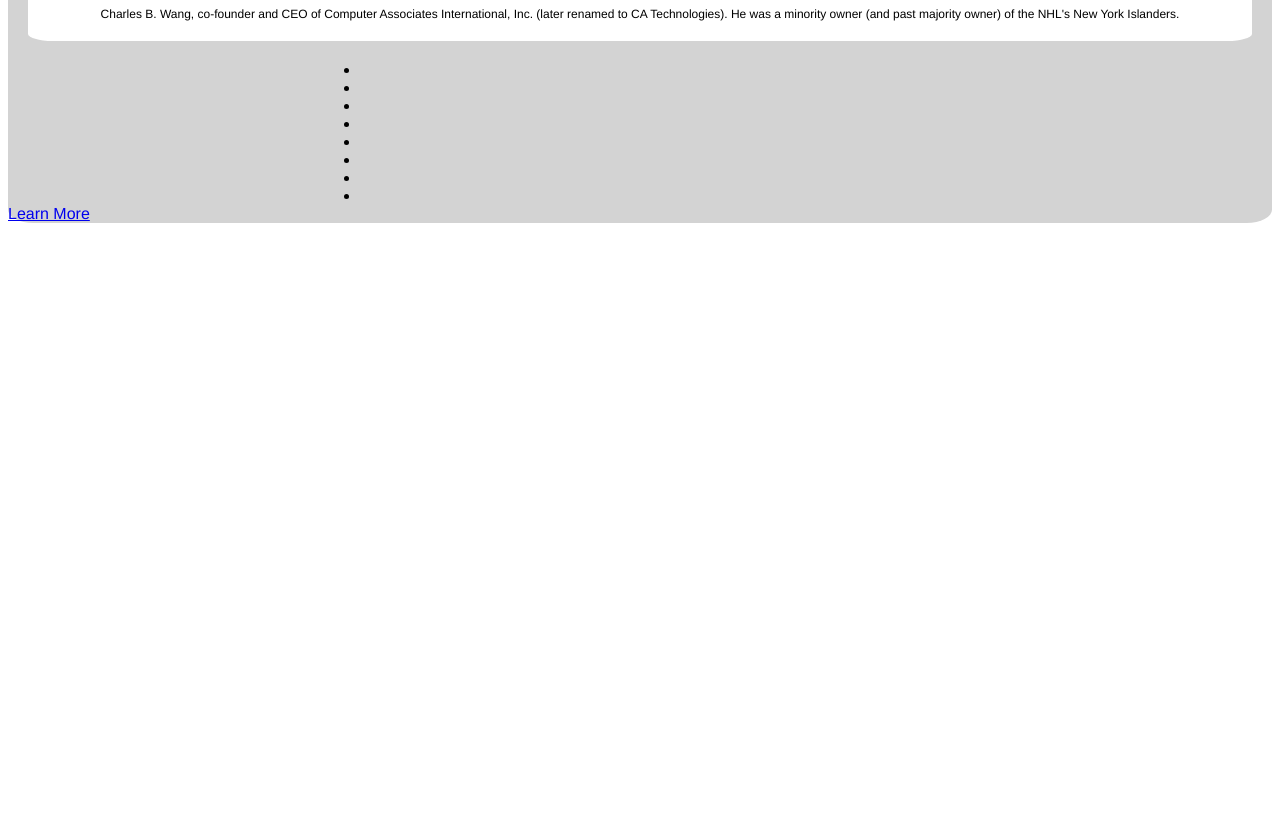
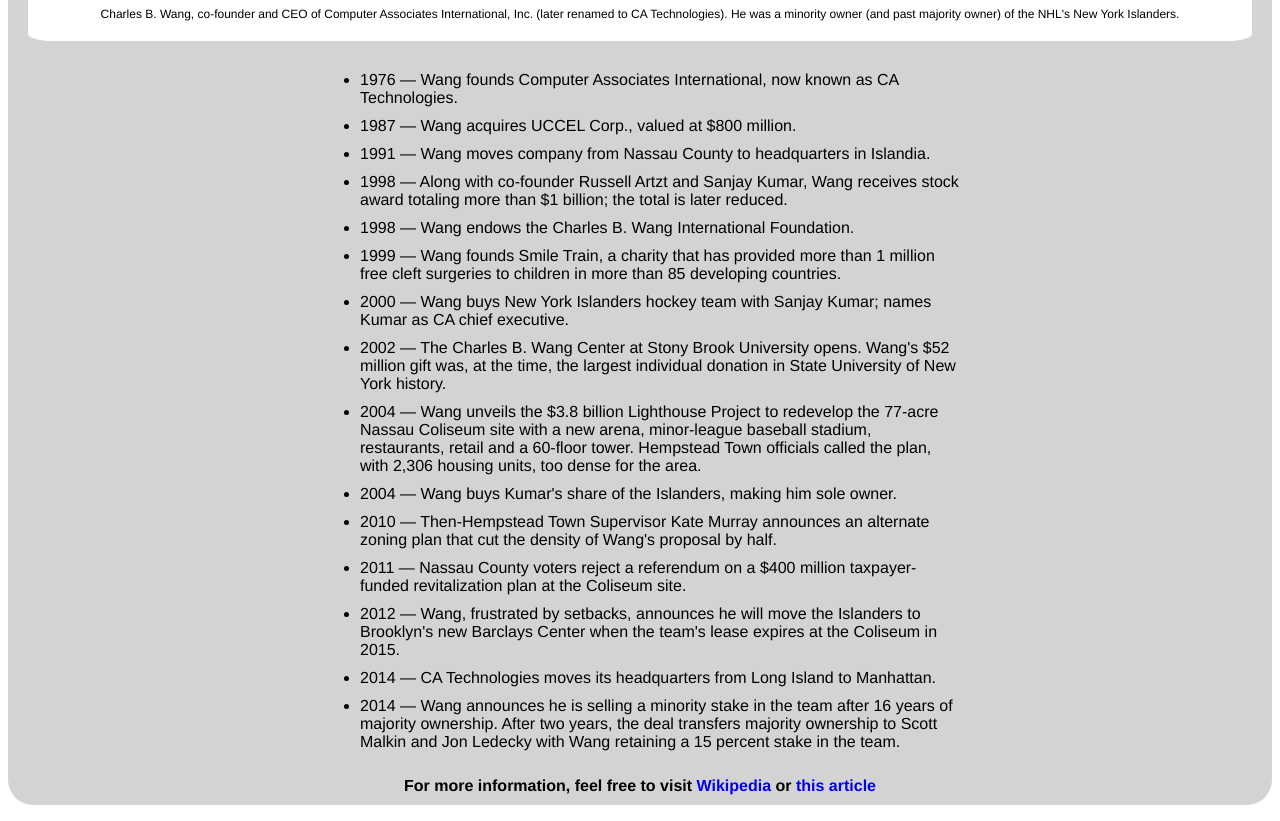
Before and after one commit to b-cheng/fcc-tribute-page, a plain HTML site: page index.html in a window 1280 px wide. Shown: the part 471-1292 px from the top of the page. Before the commit the page ends 800 px from the top, so only its background shows below. Drawn offline with Linux system fonts and the light colour scheme.

Commit message:
Add more info and styling

```diff
--- a/index.html
+++ b/index.html
@@ -15,16 +15,23 @@
  	</div>
  	<div id='tribute-info'>
  		<ul id='tribute-list'>
- 			<li></li>
- 			<li></li>
- 			<li></li>
- 			<li></li>
-			<li></li>
-			<li></li>
-			<li></li>
-			<li></li>
+ 			<li>1976 — Wang founds Computer Associates International, now known as CA Technologies.</li>
+ 			<li>1987 — Wang acquires UCCEL Corp., valued at $800 million.</li>
+ 			<li>1991 — Wang moves company from Nassau County to headquarters in Islandia.</li>
+ 			<li>1998 — Along with co-founder Russell Artzt and Sanjay Kumar, Wang receives stock award totaling more than $1 billion; the total is later reduced.</li>
+			<li>1998 — Wang endows the Charles B. Wang International Foundation.</li>
+			<li>1999 — Wang founds Smile Train, a charity that has provided more than 1 million free cleft surgeries to children in more than 85 developing countries.</li>
+			<li>2000 — Wang buys New York Islanders hockey team with Sanjay Kumar; names Kumar as CA chief executive.</li>
+			<li>2002 — The Charles B. Wang Center at Stony Brook University opens. Wang's $52 million gift was, at the time, the largest individual donation in State University of New York history.</li>
+			<li>2004 — Wang unveils the $3.8 billion Lighthouse Project to redevelop the 77-acre Nassau Coliseum site with a new arena, minor-league baseball stadium, restaurants, retail and a 60-floor tower. Hempstead Town officials called the plan, with 2,306 housing units, too dense for the area.</li>
+			<li>2004 — Wang buys Kumar's share of the Islanders, making him sole owner.</li>
+			<li>2010 — Then-Hempstead Town Supervisor Kate Murray announces an alternate zoning plan that cut the density of Wang's proposal by half.</li>
+			<li>2011 — Nassau County voters reject a referendum on a $400 million taxpayer-funded revitalization plan at the Coliseum site.</li>
+			<li>2012 — Wang, frustrated by setbacks, announces he will move the Islanders to Brooklyn's new Barclays Center when the team's lease expires at the Coliseum in 2015.</li>
+			<li>2014 — CA Technologies moves its headquarters from Long Island to Manhattan.</li>
+			<li>2014 — Wang announces he is selling a minority stake in the team after 16 years of majority ownership. After two years, the deal transfers majority ownership to Scott Malkin and Jon Ledecky with Wang retaining a 15 percent stake in the team.</li>
  		</ul>
- 		<a href="https://en.wikipedia.org/wiki/Charles_Wang" target='_blank' id='tribute-link'>Learn More</a>
+ 		<p>For more information, feel free to visit <a href="https://en.wikipedia.org/wiki/Charles_Wang" target='_blank' id='tribute-link'>Wikipedia</a> or <a id='tribute-link2' href='https://www.newsday.com/long-island/nassau/charles-wang-timeline-1.22220837'>this article</a> </p>
  	</div>
  </div>
  <script type="text/javascript" src="https://cdn.freecodecamp.org/testable-projects-fcc/v1/bundle.js"></script>
--- a/style.css
+++ b/style.css
@@ -50,7 +50,21 @@ body {
 	max-width: 600px;
 }
 
+#tribute-list li {
+	padding-top: 10px;
+}
+
+#tribute-info p {
+	font-weight: 600;
+	padding-top: 10px;
+	padding-bottom: 10px;
+	text-align: center;
+}
+
 #tribute-link {
-	margin: 0 auto;
-	max-width: 600px;
+	text-decoration: none;
 }
+
+#tribute-link2 {
+	text-decoration: none;
+}
```
